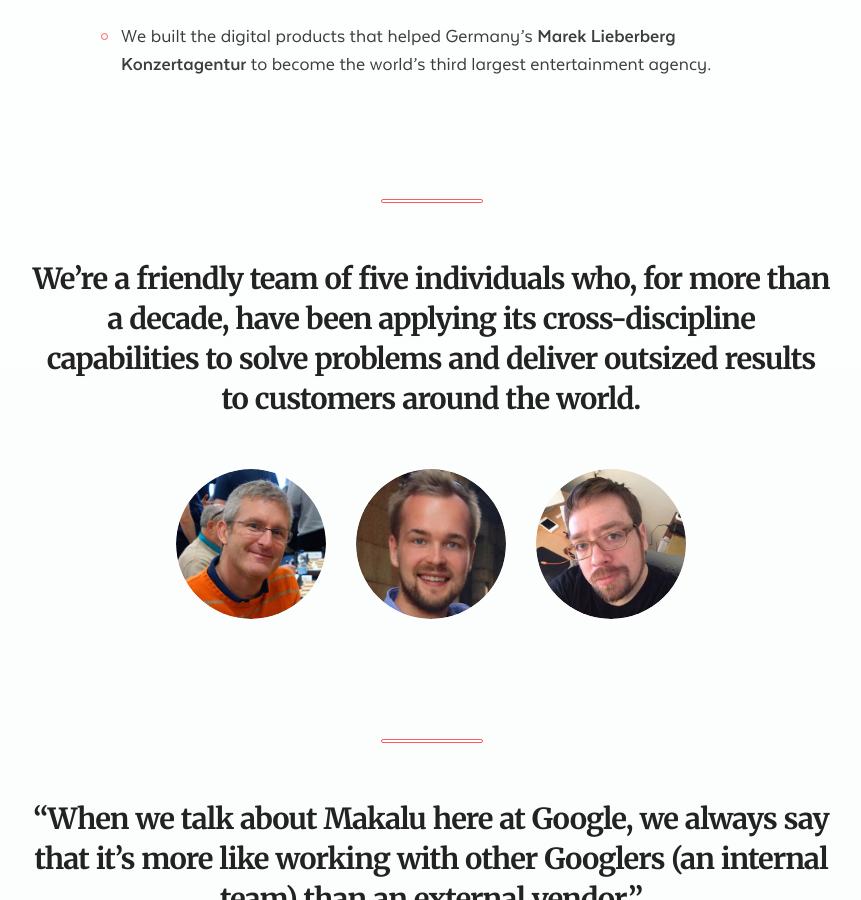
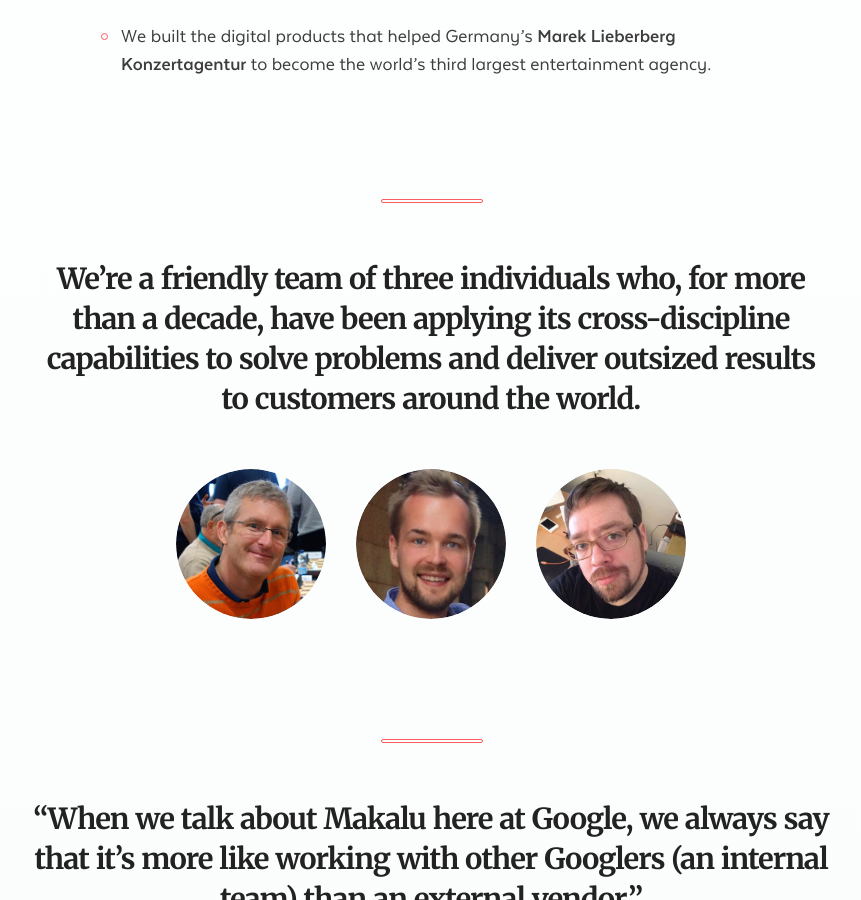
Before and after one commit to makalu/makalu.github.com, a Jekyll site: the page built from index.html, in a window 1280 px wide and 900 px high, scrolled down 1039 px. Shown: the whole window, without its empty margins (209-1070 px from the left). Built offline with Jekyll 4.4.1, drawn with Linux system fonts in a browser that asks for light colours; some web fonts are replaced.

Commit message:
And then there were three…

```diff
--- a/index.html
+++ b/index.html
@@ -18,7 +18,7 @@
 </section>
 
 <section class="people">
-  <h2>We’re a friendly team of five individuals who, for more than a decade, have been applying its cross-discipline capabilities to solve problems and deliver outsized results to customers around the world.</h2>
+  <h2>We’re a friendly team of three individuals who, for more than a decade, have been applying its cross-discipline capabilities to solve problems and deliver outsized results to customers around the world.</h2>
   <ul>
     <li>
       <img src="uploads/people/matt.jpg" alt="Matt">
```
